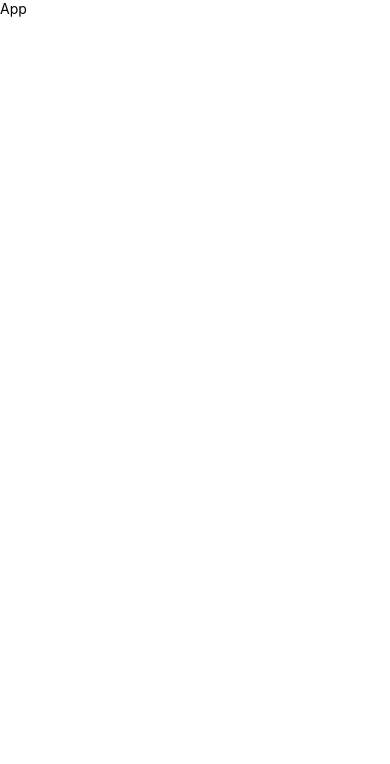
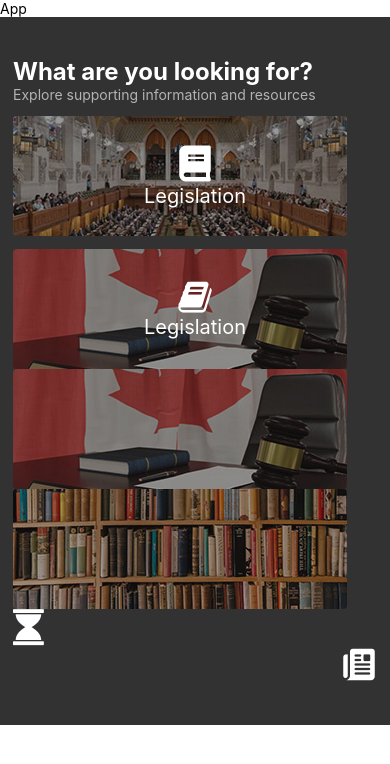
Before and after one commit to OrganizedIsolatedInsect/Field-Point, a React Native app: screen / in a window 390 px wide. Shown: the top 764 px of the page. Built offline with nearby package versions, Linux system fonts and the light colour scheme.

Commit message:
first commit

```diff
--- a/App.js
+++ b/App.js
@@ -5,18 +5,16 @@
  * @format
  */
 
-import React from 'react';
-import {
+import React from "react";
+import { Text, View } from "react-native";
 
-  Text,
-
-  View,
-} from 'react-native';
+import HomeScreen from "./src/Screens/Home/HomeScreen";
 
 const App = () => {
   return (
     <View>
       <Text>App</Text>
+      <HomeScreen />
     </View>
   );
 };
--- a/src/Screens/Home/HomeScreen.js
+++ b/src/Screens/Home/HomeScreen.js
@@ -1,12 +1,69 @@
-import { View, Text } from 'react-native'
-import React from 'react'
+import { View, Text, Image, Pressable } from "react-native";
+import React from "react";
+import stylesHome from "./HomeScreenStyle.js";
+import styles, { Color } from "../../Shared/styles.js";
+import FontAwesome from "react-native-vector-icons/FontAwesome";
+import FontAwesome5 from "react-native-vector-icons/FontAwesome5";
+import Icon from "react-native-vector-icons/Ionicons";
+import HomeScreenButton from "./HomeScreenButton.js";
+import LegislationScreen from "../../Screens/Legislation/LegislationScreen.js";
 
 const HomeScreen = () => {
   return (
-    <View>
-      <Text>HomeScreen</Text>
+    <View style={stylesHome.background}>
+      <Text style={stylesHome.homeScreenHeader}>What are you looking for?</Text>
+      <Text style={stylesHome.homeScreenSubHeader}>
+        Explore supporting information and resources
+      </Text>
+
+      {/* Legislation Button */}
+      <View style={stylesHome.homeScreenPressableButton}>
+        <Pressable
+          android_ripple={{ color: Color.cardBody, foreground: true }}
+          onPress={() => {}}
+        >
+          <Image
+            style={stylesHome.homeScreenImg}
+            source={require("./../../Assets/Imgs/Home-Screen/Legislation-button-home-334x120.jpg")}
+          />
+          <View style={stylesHome.homeScreenButtonView}>
+            <FontAwesome5 name="book" size={36} color={Color.primaryText} />
+            <Text style={stylesHome.homeScreenButtonText}>Legislation</Text>
+          </View>
+        </Pressable>
+      </View>
+
+      {/* Policy Button */}
+
+      <HomeScreenButton
+        imgURI={require("./../../Assets/Imgs/Home-Screen/Policy-button-home334x120.jpg")}
+        iconStyle="FontAwesome"
+        iconName="newspaper"
+      />
+
+      <Image
+        style={stylesHome.homeScreenImg}
+        source={require("./../../Assets/Imgs/Home-Screen/Policy-button-home334x120.jpg")}
+      />
+
+      {/* Resources Button */}
+
+      <Image
+        style={stylesHome.homeScreenImg}
+        source={require("./../../Assets/Imgs/Home-Screen/Resources-button-home-334x120.jpg")}
+      />
+
+      <FontAwesome name="hourglass" color={Color.primaryText} size={36} />
+      <Icon
+        name="newspaper"
+        color={Color.primaryText}
+        size={36}
+        style={{
+          transform: [{ scaleX: -1 }],
+        }}
+      />
     </View>
-  )
-}
+  );
+};
 
-export default HomeScreen
+export default HomeScreen;
--- /dev/null
+++ b/src/Screens/Home/HomeScreenButton.js
@@ -0,0 +1,47 @@
+import { View, Text, Image, Pressable } from "react-native";
+import React from "react";
+import stylesHome from "./HomeScreenStyle.js";
+import styles, { Color } from "../../Shared/styles.js";
+import FontAwesome from "react-native-vector-icons/FontAwesome";
+import FontAwesome5 from "react-native-vector-icons/FontAwesome5";
+import Icon from "react-native-vector-icons/Ionicons";
+import LegislationScreen from "../../Screens/Legislation/LegislationScreen.js";
+
+const HomeScreenButton = (props) => {
+  let iconStyle = props.iconStyle;
+  let iconName = props.iconName;
+
+  return (
+    <View>
+      <Image style={stylesHome.homeScreenImg} source={props.imgURI} />
+      <View style={stylesHome.homeScreenButtonView}>
+
+{/* If else render function */}
+{/* source: https://stackoverflow.com/questions/40477245/is-it-possible-to-use-if-else-statement-in-react-render-function */}
+
+        {(() => {
+          if (props.iconStyle == "FontAwesome5") {
+            return (
+              <FontAwesome5 name={iconName} size={36} color={Color.primaryText} />
+            );
+          } else if (props.iconStyle == "FontAwesome") {
+            return (
+              <FontAwesome name="book" size={36} color={Color.primaryText} />
+            );
+          } else {
+            return (
+              <FontAwesome name="book" size={36} color={Color.primaryText} />
+            );
+          }
+        })()}
+
+{/* End if render function */}
+
+        {/* <FontAwesome5 name="book" size={36} color={Color.primaryText} /> */}
+        <Text style={stylesHome.homeScreenButtonText}>Legislation</Text>
+      </View>
+    </View>
+  );
+};
+
+export default HomeScreenButton;
--- /dev/null
+++ b/src/Screens/Home/HomeScreenStyle.js
@@ -0,0 +1,45 @@
+import { StyleSheet } from "react-native";
+import { Color } from "../../Shared/styles.js";
+
+export default StyleSheet.create({
+  background: {
+    backgroundColor: Color.background,
+    paddingHorizontal: 13,
+    paddingVertical: 40,
+  },
+
+  homeScreenHeader: {
+    fontSize: 24,
+    fontWeight: "bold",
+    color: Color.primaryText,
+  },
+
+  homeScreenSubHeader: {
+    fontSize: 14,
+    color: "#B3B3B3",
+  },
+
+  homeScreenPressableButton: {
+    paddingVertical: 13,
+  },
+
+  homeScreenImg: {
+    borderRadius: 4,
+    opacity: 0.8,
+  },
+
+  homeScreenButtonText: {
+    fontSize: 20,
+    color: Color.primaryText,
+  },
+
+  homeScreenButtonView: {
+    position: "absolute",
+    top: 0,
+    left: 0,
+    right: 0,
+    bottom: 0,
+    justifyContent: "center",
+    alignItems: "center",
+  },
+});
```
